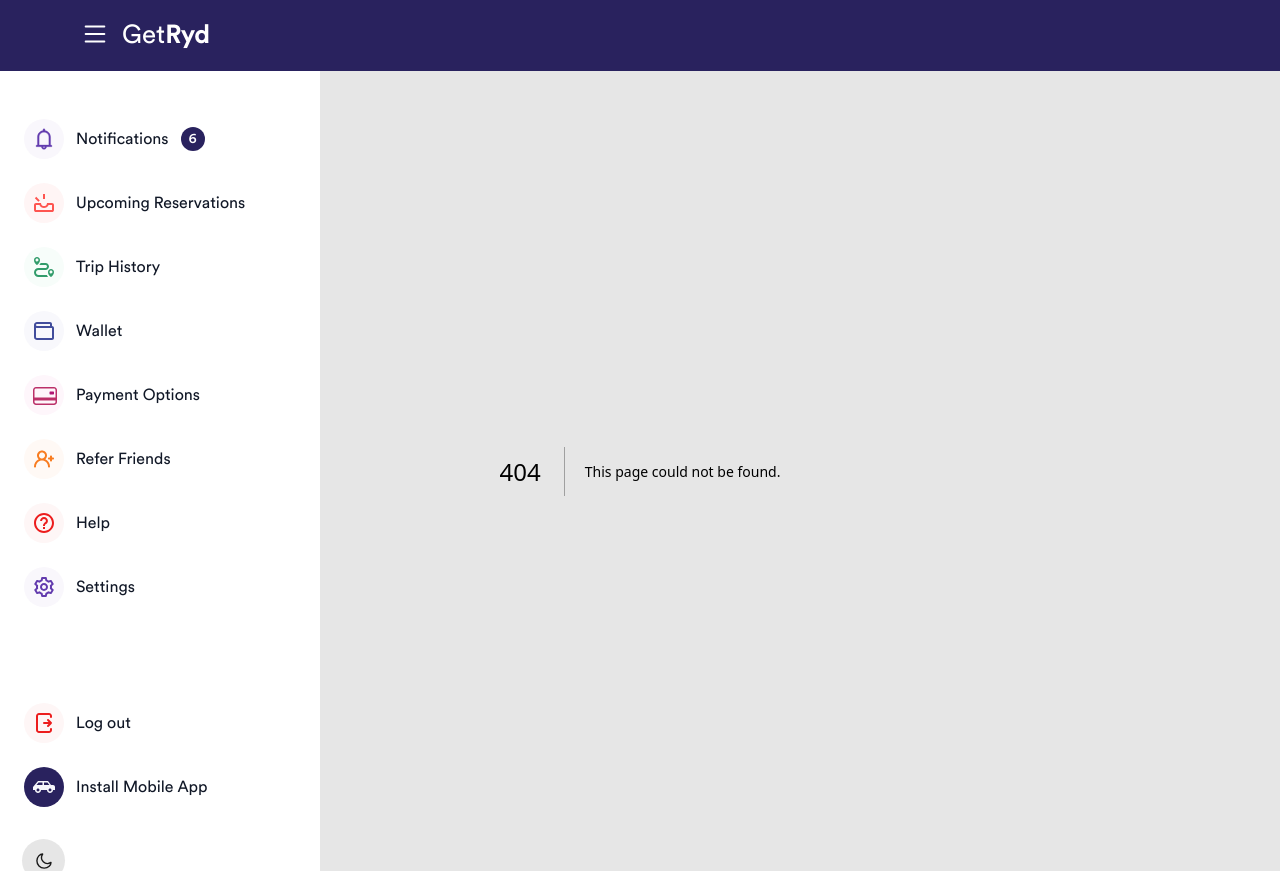
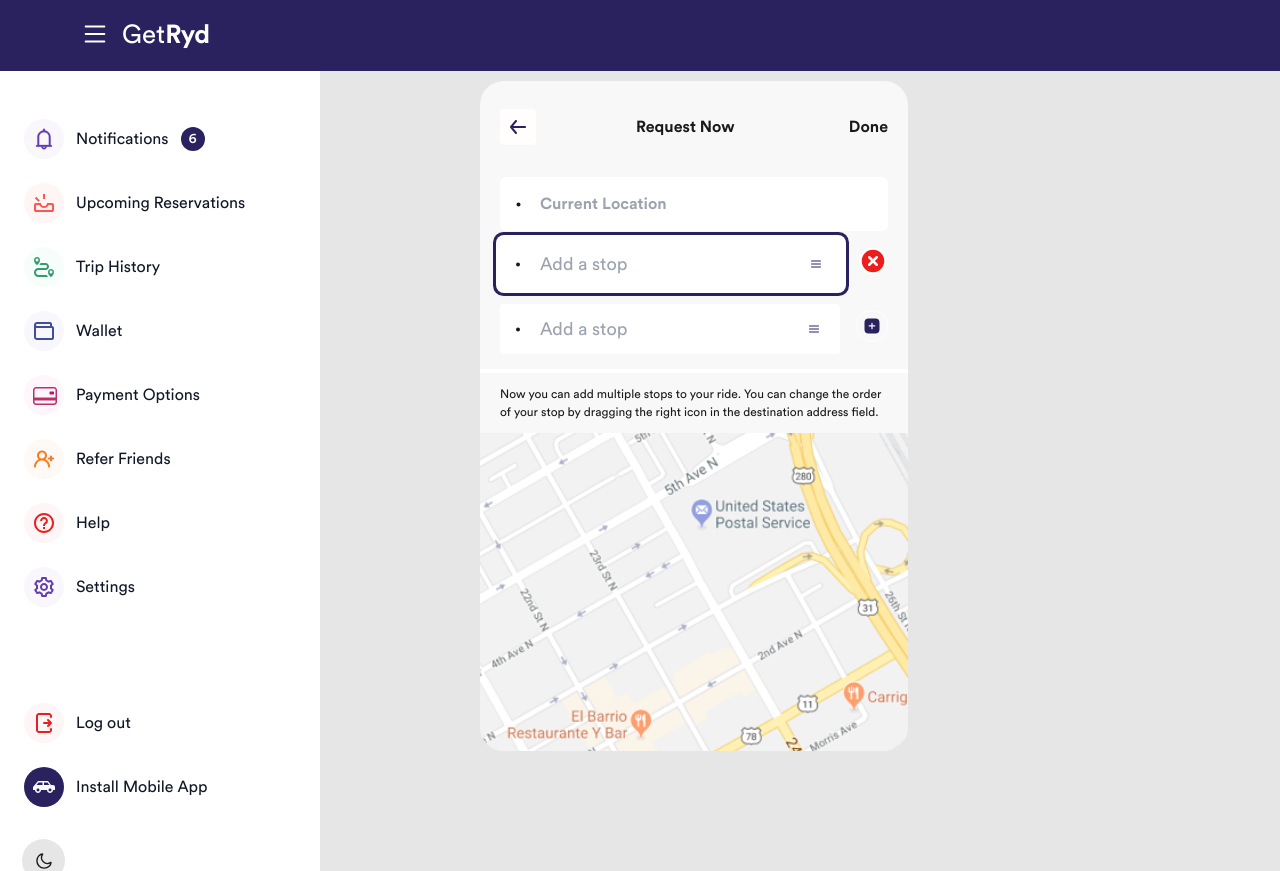
Before and after one commit to shohan-ch/ride-sharing-platform, a Next.js app: page /request_ride/add_location in a window 1280 px wide. Before the commit this address had no page. Built offline with nearby package versions, Linux system fonts and the light colour scheme.

Commit message:
page created add more location

```diff
--- a/src/components/Forms/InputFieldWithIcon.jsx
+++ b/src/components/Forms/InputFieldWithIcon.jsx
@@ -1,4 +1,22 @@
 const svgIcons = {
+  dot: (
+    <svg
+      className="ml-3"
+      width={5}
+      height={5}
+      viewBox="0 0 4 5"
+      fill="none"
+      xmlns="http://www.w3.org/2000/svg"
+    >
+      <circle
+        className=" dark:fill-white"
+        cx={2}
+        cy="2.5"
+        r={2}
+        fill="#1A1A1A"
+      />
+    </svg>
+  ),
   location: (
     <svg
       width={30}
--- /dev/null
+++ b/src/components/RequestRide/AddLocation/AddLocationView.jsx
@@ -0,0 +1,66 @@
+import InputFieldWithIcon from "@/components/Forms/InputFieldWithIcon";
+import Link from "next/link";
+import LocationInput from "./LocationInput";
+
+const AddLocationView = () => {
+  return (
+    <>
+      <section className="sec items-center justify-center md:block md:h-full md:w-full lg:flex lg:justify-start lg:pl-[480px] lg:pt-[10px] 2xs:block 2xs:h-full 2xs:w-full">
+        <div className="wrapper relative h-full bg-gray-1 pt-5 dark:bg-dark-2 sm:dark:border-0 lg:w-[428px] lg:rounded-3xl lg:dark:border  2xl:min-h-[85vh] 3xl:min-h-[88vh] 2xs:w-auto 2xs:pb-10 2xs:dark:border-0">
+          <div className="h-full overflow-y-auto overflow-x-hidden border-0 bg-gray-1  dark:bg-dark-2 sm:pt-0 sm:text-left lg:h-[450px] lg:rounded-3xl lg:pt-0 xl:h-[650px] 2xl:h-[500px] 3xl:h-[750px] 2xs:px-0 2xs:pt-0 2xs:text-left">
+            <div className="bg-gray-1 pt-2 pb-0 dark:bg-dark-2 md:pb-10">
+              <div className="mb-8 flex items-center px-5">
+                <Link href="/request_ride/location">
+                  <img src="/assets/icons/backbgWhite.svg" alt="svg_icon" />
+                </Link>
+
+                <h2 className="mx-auto font-extrabold  text-black dark:text-white lg:ml-[100px] 2xl:text-22 3xl:text-[24px] 2xs:text-[18px]">
+                  Request Now
+                </h2>
+                <button
+                  onClick="location.href='./choose_vehicle_types.html'"
+                  className="text-[16px ] font-bold text-black dark:text-gray-1"
+                >
+                  Done
+                </button>
+              </div>
+              {/* Input Setion  Start*/}
+              <div className="flex w-full items-center justify-between gap-2 border-b-4 border-white px-5 dark:border-[#202028]">
+                <div className="w-full">
+                  <InputFieldWithIcon
+                    placeholder="Current Location"
+                    leftIconName="dot"
+                    className="!bg-white"
+                  />
+                  {/* Add more destination input */}
+                  <LocationInput />
+                  <LocationInput icon={"add"} />
+                </div>
+              </div>
+              {/* Input Section End  */}
+              <div className="mt-3">
+                <p className="mb-3 px-5 text-[12px] text-black dark:text-gray-1">
+                  Now you can add multiple stops to your ride. You can change
+                  the order of your stop by dragging the right icon in the
+                  destination address field.
+                </p>
+                <img
+                  className="w-full dark:hidden"
+                  src="/assets/images/request_ride/3_Street.png"
+                  alt=""
+                />
+                <img
+                  className="hidden w-full dark:block"
+                  src="/assets/images/request_ride/3_Street_dark.png"
+                  alt=""
+                />
+              </div>
+            </div>
+          </div>
+        </div>
+      </section>
+    </>
+  );
+};
+
+export default AddLocationView;
--- /dev/null
+++ b/src/components/RequestRide/AddLocation/LocationInput.jsx
@@ -0,0 +1,141 @@
+const icons = {
+  remove: (
+    <svg
+      width={30}
+      height={30}
+      viewBox="0 0 20 20"
+      fill="none"
+      xmlns="http://www.w3.org/2000/svg"
+    >
+      <g clipPath="url(#clip0_829_12198)">
+        <path
+          d="M10.0002 18.3327C14.6026 18.3327 18.3335 14.6017 18.3335 9.99935C18.3335 5.39698 14.6026 1.66602 10.0002 1.66602C5.39783 1.66602 1.66687 5.39698 1.66687 9.99935C1.66687 14.6017 5.39783 18.3327 10.0002 18.3327Z"
+          fill="#EC1D1D"
+          stroke="#FFFEFD"
+          strokeWidth="1.66667"
+          strokeLinecap="round"
+          strokeLinejoin="round"
+        />
+        <path
+          d="M12.5 7.5L7.5 12.5"
+          stroke="#FFFEFD"
+          strokeWidth="1.66667"
+          strokeLinecap="round"
+          strokeLinejoin="round"
+        />
+        <path
+          d="M7.5 7.5L12.5 12.5"
+          stroke="#FFFEFD"
+          strokeWidth="1.66667"
+          strokeLinecap="round"
+          strokeLinejoin="round"
+        />
+      </g>
+      <defs>
+        <clipPath id="clip0_829_12198">
+          <rect width={20} height={20} fill="white" />
+        </clipPath>
+      </defs>
+    </svg>
+  ),
+  add: (
+    <svg
+      width={32}
+      height={32}
+      viewBox="0 0 32 32"
+      fill="none"
+      xmlns="http://www.w3.org/2000/svg"
+    >
+      <circle cx={16} cy={16} r="15.5" fill="#F8F8F8" stroke="#FFFEFD" />
+      <path
+        d="M19.4939 8.49902C22.0439 8.49902 23.4989 9.93902 23.4989 12.4965V19.5015C23.4989 22.044 22.0514 23.499 19.5014 23.499H12.4964C9.9389 23.499 8.4989 22.044 8.4989 19.5015V12.4965C8.4989 9.93902 9.9389 8.49902 12.4964 8.49902H19.4939ZM15.9914 12.6315C15.6464 12.6315 15.3689 12.909 15.3689 13.254V15.369H13.2464C13.0814 15.369 12.9239 15.4365 12.8039 15.549C12.6914 15.669 12.6239 15.8258 12.6239 15.9915C12.6239 16.3365 12.9014 16.614 13.2464 16.6215H15.3689V18.744C15.3689 19.089 15.6464 19.3665 15.9914 19.3665C16.3364 19.3665 16.6139 19.089 16.6139 18.744V16.6215H18.7439C19.0889 16.614 19.3664 16.3365 19.3664 15.9915C19.3664 15.6465 19.0889 15.369 18.7439 15.369H16.6139V13.254C16.6139 12.909 16.3364 12.6315 15.9914 12.6315Z"
+        fill="#29225E"
+      />
+    </svg>
+  ),
+  dot: (
+    <svg
+      width={4}
+      height={5}
+      viewBox="0 0 4 5"
+      fill="none"
+      xmlns="http://www.w3.org/2000/svg"
+    >
+      <circle
+        className=" dark:fill-white"
+        cx={2}
+        cy="2.5"
+        r={2}
+        fill="#1A1A1A"
+      />
+    </svg>
+  ),
+  menu: (
+    <svg
+      width={12}
+      height={12}
+      viewBox="0 0 12 12"
+      fill="none"
+      xmlns="http://www.w3.org/2000/svg"
+    >
+      <path
+        className="dark:stroke-white"
+        d="M1.5 6H10.5"
+        stroke="#29225E"
+        strokeLinecap="round"
+        strokeLinejoin="round"
+      />
+      <path
+        className="dark:stroke-white"
+        d="M1.5 3H10.5"
+        stroke="#29225E"
+        strokeLinecap="round"
+        strokeLinejoin="round"
+      />
+      <path
+        className="dark:stroke-white"
+        d="M1.5 9H10.5"
+        stroke="#29225E"
+        strokeLinecap="round"
+        strokeLinejoin="round"
+      />
+    </svg>
+  ),
+};
+
+const LocationInput = ({ ChangleHandler, buttonHandler, icon }) => {
+  return (
+    <>
+      <div className="relative mx-auto mb-[15px] flex items-center justify-between gap-4 focus:ring focus:ring-gray-1 focus:ring-offset-4">
+        <div className="w-full">
+          <div className="relative mx-auto focus:ring focus:ring-gray-1 focus:ring-offset-4">
+            <div className=" absolute inset-y-0 left-0 flex items-center pl-4">
+              {icons["dot"]}
+            </div>
+            <input
+              onChange={ChangleHandler}
+              autofocus=""
+              type="text"
+              id="simple-search"
+              className="h-[50px] w-full rounded  px-10 pl-10 text-[16px] text-[#1A1A1A] focus:outline-none focus:ring focus:ring-[#29225E] focus:ring-offset-4 dark:bg-[#202028] dark:text-gray-1 md:text-[18px]"
+              placeholder="Add a stop"
+              required=""
+            />
+            <div className="absolute inset-y-0 right-0 flex items-center pr-5">
+              {icons["menu"]}
+            </div>
+          </div>
+        </div>
+        <div>
+          {/* Button handler */}
+          <button onClick={buttonHandler}>
+            {" "}
+            {icons[icon] || icons["remove"]}
+          </button>
+        </div>
+      </div>
+    </>
+  );
+};
+
+export default LocationInput;
--- /dev/null
+++ b/src/pages/request_ride/add_location.js
@@ -0,0 +1,11 @@
+import AddLocationView from "@/components/RequestRide/AddLocation/AddLocationView";
+
+const AddMoreLocationPage = () => {
+  return (
+    <>
+      <AddLocationView />
+    </>
+  );
+};
+
+export default AddMoreLocationPage;
```
Also changed, not shown: public/assets/images/request_ride/3_Street.png (added), public/assets/images/request_ride/3_Street_dark.png (added).
